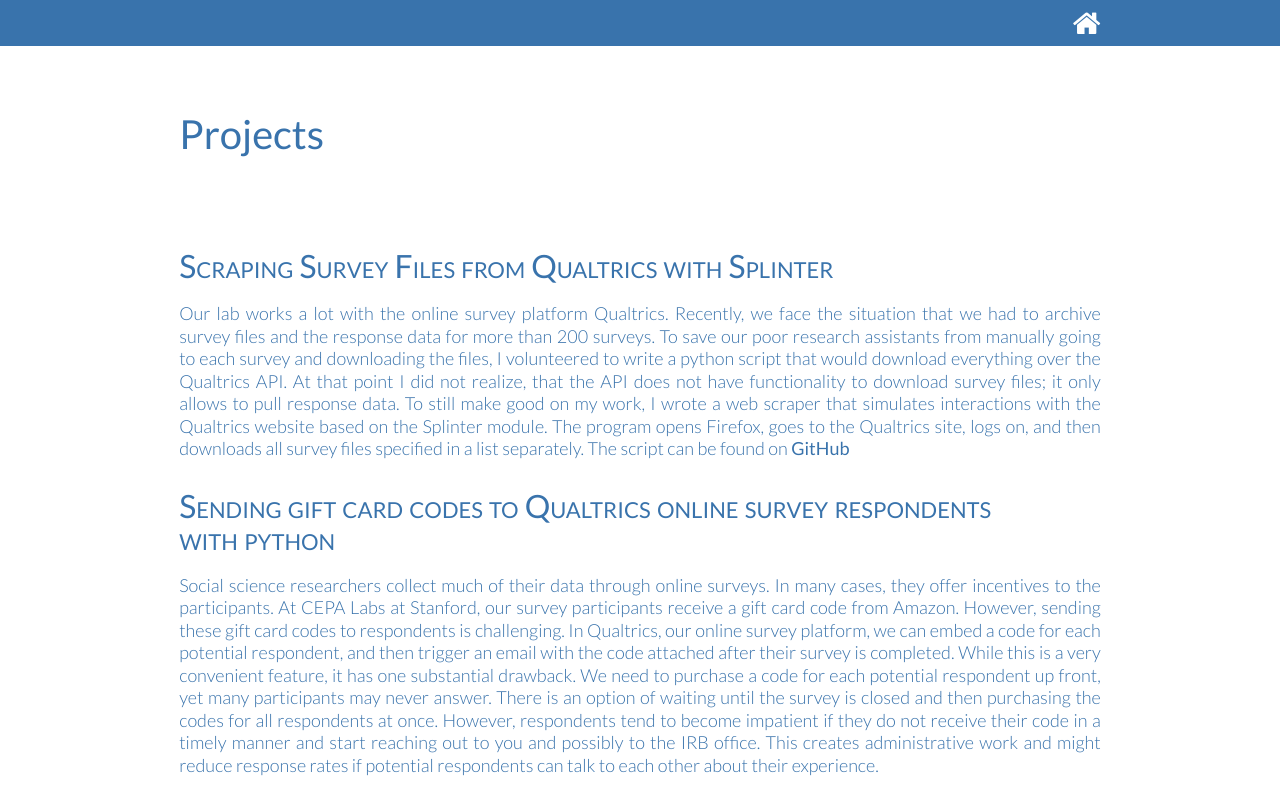
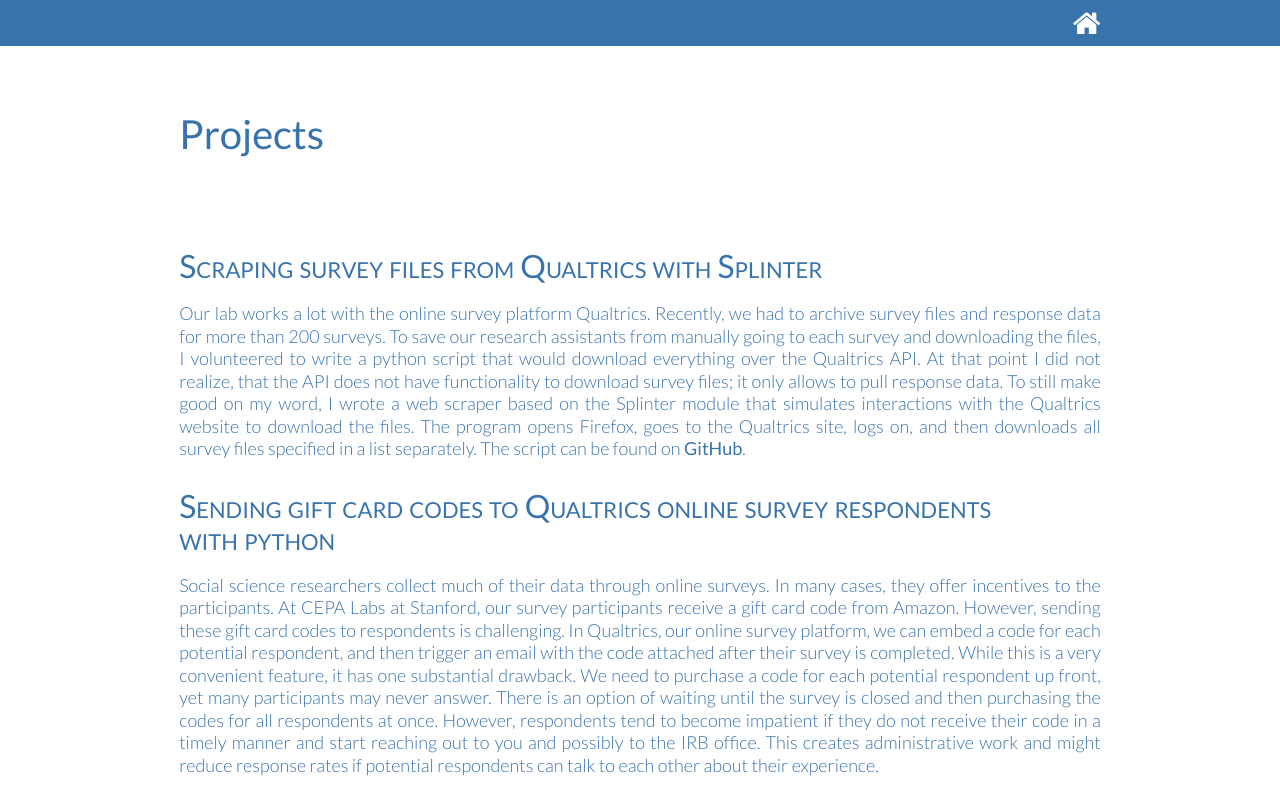
Before and after one commit to hansfricke/hansfricke.github.io, a plain HTML site: page projects.html in a window 1280 px wide. Shown: the top 800 px of the page. Drawn offline with Linux system fonts and the light colour scheme.

Commit message:
Text updates

```diff
--- a/projects.html
+++ b/projects.html
@@ -37,10 +37,10 @@
             <div class="col-12"> <!-- start indented content -->
 
             	 <div class="myarticle"> <!-- start project no 2 -->
-                    <h2 class="paper-title">Scraping Survey Files from Qualtrics with Splinter</h2>
+                    <h2 class="paper-title">Scraping survey files from Qualtrics with Splinter</h2>
 
                     <p class="abstract">
-                  Our lab works a lot with the online survey platform Qualtrics. Recently, we face the situation that we had to archive survey files and the response data for more than 200 surveys. To save our poor research assistants from manually going to each survey and downloading the files, I volunteered to write a python script that would download everything over the Qualtrics API. At that point I did not realize, that the API does not have functionality to download survey files; it only allows to pull response data. To still make good on my work, I wrote a web scraper that simulates interactions with the Qualtrics website based on the Splinter module. The program opens Firefox, goes to the Qualtrics site, logs on, and then downloads all survey files specified in a list separately. The script can be found on <a href="https://github.com/hansfricke/QualtricsSurveyWebScraper/blob/master/quatrics_survey_file_download.py" class="intext-link" target="_blank">GitHub</a>
+                  Our lab works a lot with the online survey platform Qualtrics. Recently, we had to archive survey files and response data for more than 200 surveys. To save our research assistants from manually going to each survey and downloading the files, I volunteered to write a python script that would download everything over the Qualtrics API. At that point I did not realize, that the API does not have functionality to download survey files; it only allows to pull response data. To still make good on my word, I wrote a web scraper based on the Splinter module that simulates interactions with the Qualtrics website to download the files. The program opens Firefox, goes to the Qualtrics site, logs on, and then downloads all survey files specified in a list separately. The script can be found on <a href="https://github.com/hansfricke/QualtricsSurveyWebScraper/blob/master/quatrics_survey_file_download.py" class="intext-link" target="_blank">GitHub</a>.
                     </p>
                 </div> <!-- end project no 2 -->
 
```
